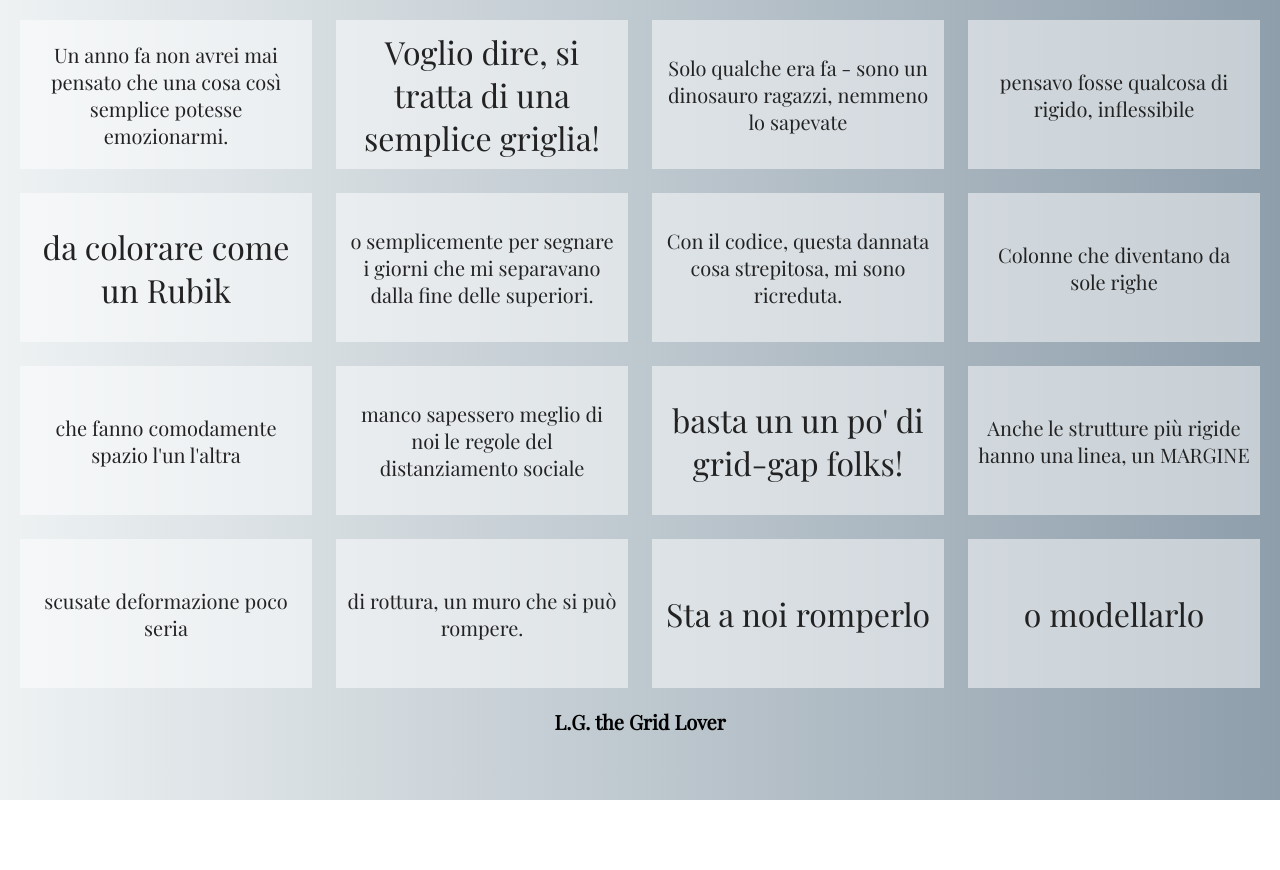
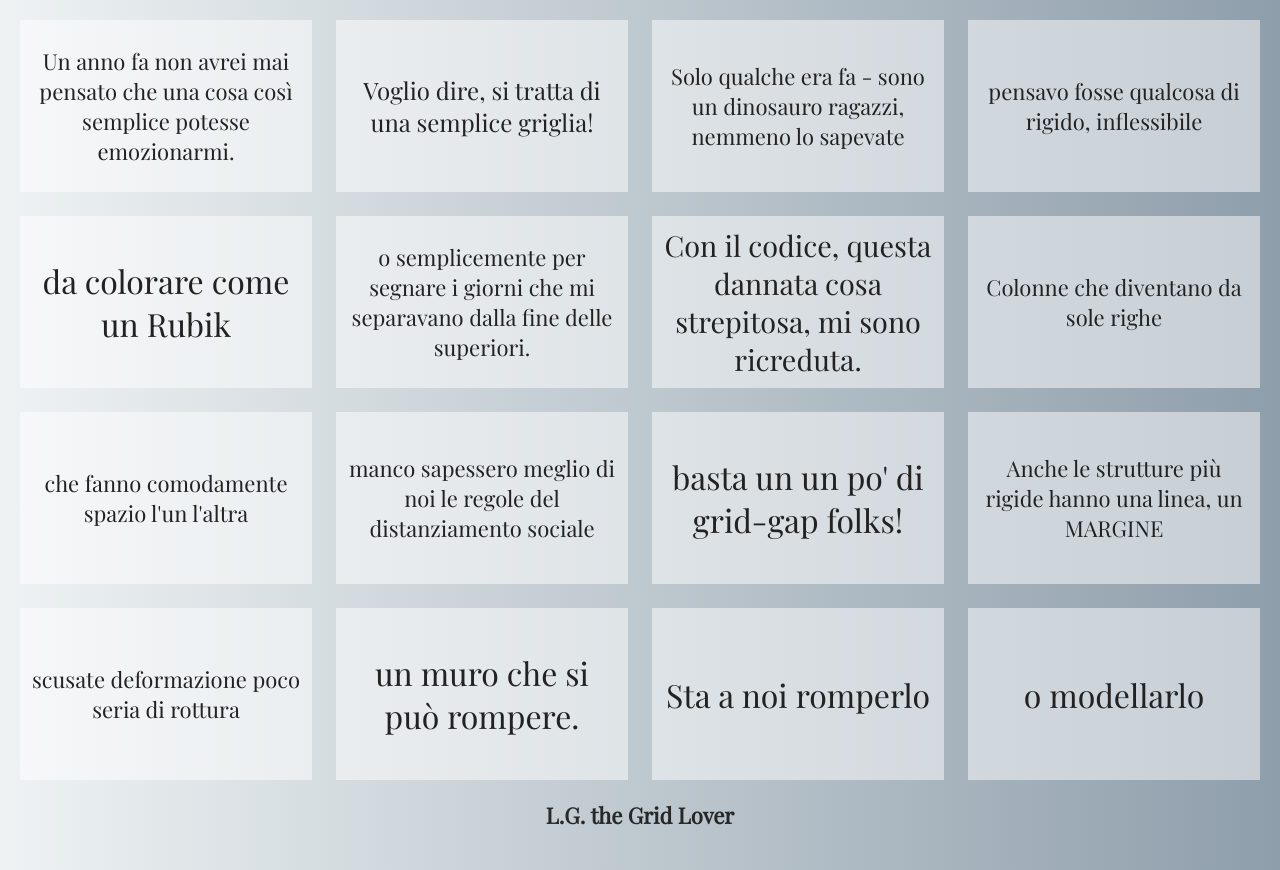
Before and after one commit to FFLAB/gridlovers, a plain HTML site: page index.html in a window 1280 px wide. Before the commit the page ends 800 px from the top, so only its background shows below. Drawn offline with nearby package versions, Linux system fonts and the light colour scheme.

Commit message:
Update index.html

```diff
--- a/index.html
+++ b/index.html
@@ -19,7 +19,7 @@
     body {
       font-family: 'Playfair Display', cursive;
       padding: 20px;
-      font-size: 20px;
+      font-size: 22px;
       background: #8e9eab;
       /* from UIGradients - fallback for old browsers */
       background: -webkit-linear-gradient(to right, #eef2f3, #8e9eab);
@@ -33,10 +33,17 @@
     h3 {
       text-align: center;
       padding: 20px;
+      opacity: 0.8;
     }
 
     .f0_5 {
       font-size: 0.5rem;
+    }
+    .f1_5 {
+      font-size: 1.5rem;
+    }
+    .f1_8 {
+      font-size: 1.8rem;
     }
 
     .f2 {
@@ -78,19 +85,19 @@
 
   <div class="grid-container">
     <div class="grid__item--1">Un anno fa non avrei mai pensato che una cosa così semplice potesse emozionarmi.</div>
-    <div class="grid__item--2 f2">Voglio dire, si tratta di una semplice griglia!</div>
+    <div class="grid__item--2 f1_5">Voglio dire, si tratta di una semplice griglia!</div>
     <div class="grid__item--3">Solo qualche era fa - sono un dinosauro ragazzi, nemmeno lo sapevate</div>
     <div class="grid__item--4">pensavo fosse qualcosa di rigido, inflessibile</div>
     <div class="grid__item--5 f2">da colorare come un Rubik</div>
     <div class="grid__item--6">o semplicemente per segnare i giorni che mi separavano dalla fine delle superiori.</div>
-    <div class="grid__item--7">Con il codice, questa dannata cosa strepitosa, mi sono ricreduta.</div>
+    <div class="grid__item--7 f1_8">Con il codice, questa dannata cosa strepitosa, mi sono ricreduta.</div>
     <div class="grid__item--8">Colonne che diventano da sole righe</div>
     <div class="grid__item--9">che fanno comodamente spazio l'un l'altra</div>
     <div class="grid__item--10">manco sapessero meglio di noi le regole del distanziamento sociale</div>
     <div class="grid__item--11 f2">basta un un po' di grid-gap folks!</div>
     <div class="grid__item--12">Anche le strutture più rigide hanno una linea, un MARGINE</div>
-    <div class="grid__item--13">scusate deformazione poco seria</div>
-    <div class="grid__item--14">di rottura, un muro che si può rompere.</div>
+    <div class="grid__item--13">scusate deformazione poco seria di rottura</div>
+    <div class="grid__item--14 f2">un muro che si può rompere.</div>
     <div class="grid__item--15 f2">Sta a noi romperlo</div>
     <div class="grid__item--16 f2">o modellarlo</div>
   </div>
```
